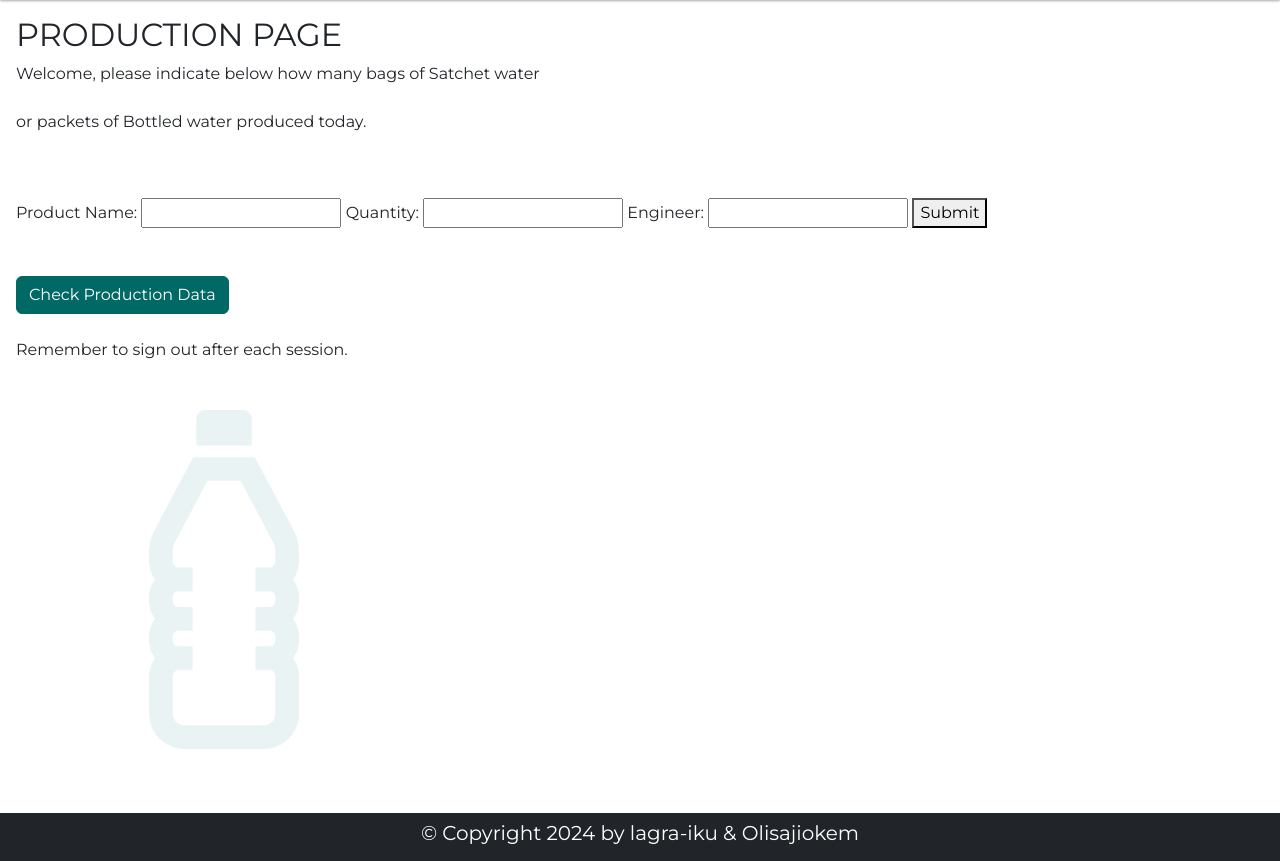
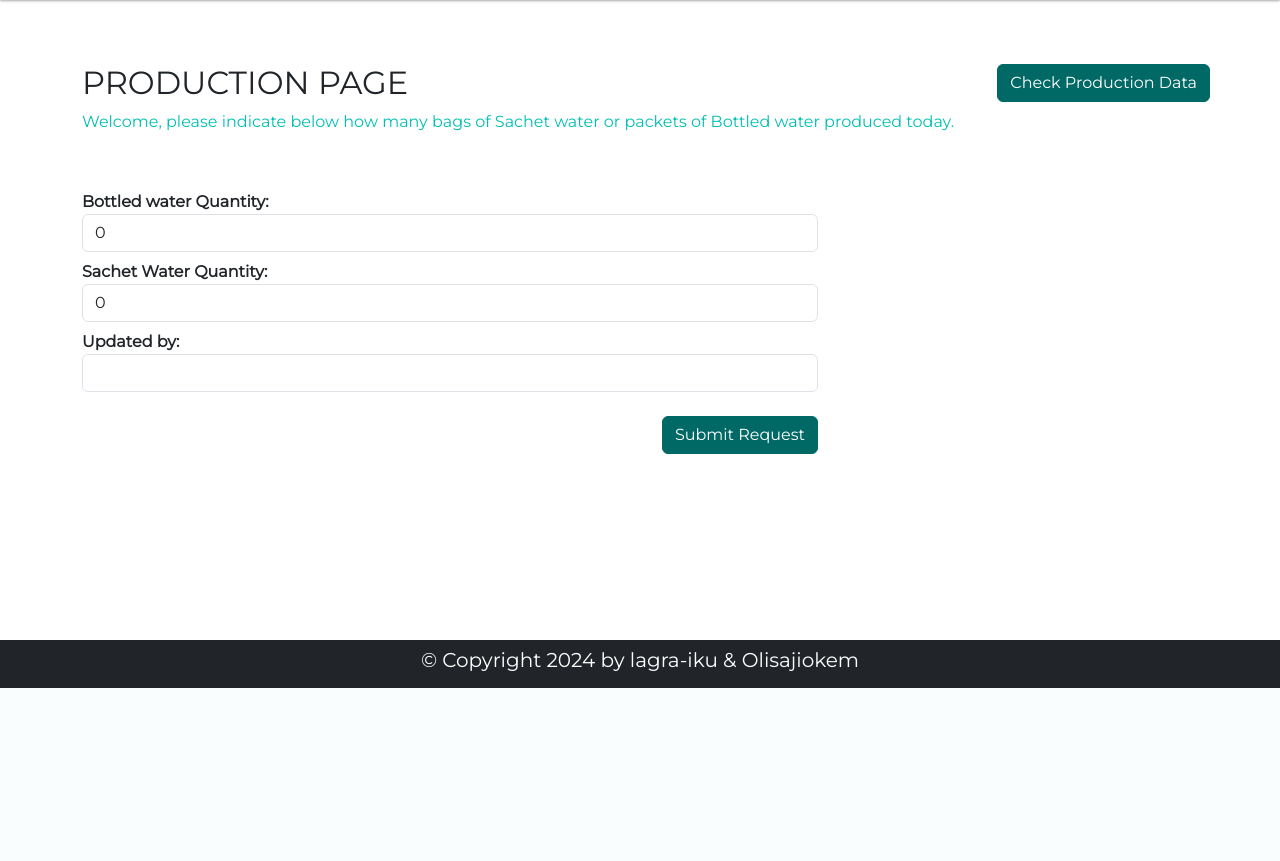
Before and after one commit to lagra-iku/aqua_manager, a Flask app: page /add_production in a window 1280 px wide. Shown: the part 172-1033 px from the top of the page. After the commit the page ends 860 px from the top, so only its background shows below. Run offline with Flask 3, Linux system fonts and the light colour scheme.

Commit message:
Updating admin templates

```diff
--- a/app.py
+++ b/app.py
@@ -23,7 +23,7 @@ cursor.execute("USE requests")
 
 # Create tables if not exists
 cursor.execute("CREATE TABLE IF NOT EXISTS requests (id  INT(11) NOT NULL AUTO_INCREMENT, name VARCHAR (255), location VARCHAR (255), phonenum VARCHAR (30), bottle_qty INT(11), sachet_qty INT(11), created_date DATETIME DEFAULT CURRENT_TIMESTAMP, modified_date DATETIME DEFAULT CURRENT_TIMESTAMP, status VARCHAR (255) DEFAULT 'New', PRIMARY KEY(id))")
-cursor.execute("CREATE TABLE IF NOT EXISTS production_records (id INT(11) NOT NULL AUTO_INCREMENT, product_name VARCHAR(255), factory_worker VARCHAR(255), quantity INT, production_date DATE, PRIMARY KEY(id))")
+cursor.execute("CREATE TABLE IF NOT EXISTS production_records (id INT(11) NOT NULL AUTO_INCREMENT, bottle_qty INT(11), sachet_qty INT(11), factory_worker VARCHAR(255), production_date DATETIME DEFAULT CURRENT_TIMESTAMP, created_date DATETIME DEFAULT CURRENT_TIMESTAMP, modified_date DATETIME DEFAULT CURRENT_TIMESTAMP, PRIMARY KEY(id))")
 
 @app.route('/', methods=['GET', 'POST'])
 def index():
@@ -91,13 +91,12 @@ def admin():
 @app.route('/add_production', methods=['GET', 'POST'])
 def add_production():
     if request.method == 'POST':
-        product_name = request.form.get('product_name')
-        production_quantity = request.form.get('production_quantity')
+        bottle_qty = request.form.get('bottle_qty')
+        sachet_qty = request.form.get('sachet_qty')
         factory_worker = request.form.get('factory_worker')
-        # Get the current date
-        production_date = datetime.now().date()
+        production_date = request.form.get('production_date')
         # Insert the new production data into the production_records table
-        cursor.execute("INSERT INTO production_records (product_name, production_quantity, factory_worker, production_date) VALUES (%s, %s, %s, %s)", (product_name, production_quantity, factory_worker, production_date))
+        cursor.execute("INSERT INTO production_records (bottle_qty, sachet_qty, factory_worker, production_date) VALUES (%s, %s, %s, %s)", (bottle_qty, sachet_qty, factory_worker, production_date))
         db.commit()
 
         # Redirect to a success page
@@ -123,14 +122,14 @@ def edit_production(id):
     cursor.execute("SELECT * FROM production_records WHERE id = %s", (id,))
     product_edit = cursor.fetchone()
     if request.method == 'POST':
-        product_name = request.form.get('product_name')
-        product_quantity = request.form.get('product_quantity')
-        factory_worker = request.form.get('factory_worker')
-        production_date = datetime.now().date()
-        cursor.execute("UPDATE production_records SET product_name = %s, product_quantity = %s, factory_worker = %s, production_date = %s WHERE id = %s", (product_name, product_quantity, factory_worker, production_date, id))
-        db.commit()
+         bottle_qty = request.form.get('bottle_qty')
+         sachet_qty = request.form.get('sachet_qty')
+         factory_worker = request.form.get('factory_worker')
+         production_date = request.form.get('production_date')
+         cursor.execute("UPDATE production_records SET bottle_qty = %s, sachet_qty = %s, factory_worker = %s, production_date = %s WHERE id = %s", (bottle_qty, sachet_qty, factory_worker, production_date, id))
+         db.commit()
        # db.close()
-        return redirect(url_for('production_content'))
+         return redirect(url_for('production_content'))
     return render_template('admin/add_production.html', product_edit=product_edit, curr_date=curr_date)
 
 
--- a/templates/admin/add_production.html
+++ b/templates/admin/add_production.html
@@ -2,28 +2,36 @@
 
 {% block content %}
 
-    <div class="main-content">
+    <div class="container main-content my-5">
+        <div class="row float-md-end">
+            <a href="{{ url_for('production_content') }}" class="btn btn-small btn-primary">Check Production Data</a>
+        </div>
         <h2>PRODUCTION PAGE</h2>
-        <p>Welcome, please indicate below how many bags of Satchet water <br><br>or packets of Bottled water produced today.</p>
-        <br><br>
-        <form action="{{ url_for('add_production') }}" method="POST">
-            <label for="product_name">Product Name:</label>
-            <input type="text" id="product_name" name="product_name" required>
-
-            <label for="quantity">Quantity:</label>
-            <input type="number" id="quantity" name="quantity" required>
-
-            <label for="factory_worker">Engineer:</label>
-            <input type="text" id="factory_worker" name="factory_worker" required>
-
-            <button type="submit">Submit</button>
-        </form>
-        <br><br>
-        <a href="{{ url_for('production_content') }}" class="btn btn-primary">Check Production Data</a>
-        <br><br>
-        <footer>Remember to sign out after each session.</footer>
-        <div class="col-sm-4 text-center my-5">
+        <p class="txt-teal">Welcome, please indicate below how many bags of Sachet water or packets of Bottled water produced today.</p>
+        <div class="row mt-5">
+            <div class="col-sm-8">
+                <form action="{{ url_for('add_production') }}" method="POST">
+                    <div class="form-group my-2">
+                        <label for="bottle_qty" class="fw-bold">Bottled water Quantity:</label>
+                        <input type="number" id="bottle_qty" name="bottle_qty" value=0  class="form-control">
+                    </div>
+                    <div class="form-group my-2">
+                        <label for="sachet_qty" class="fw-bold">Sachet Water Quantity:</label>
+                        <input type="number" id="sachet_qty" name="sachet_qty" value=0  class="form-control" required>
+                    </div>
+                    <div class="form-group my-2">
+                        <label for="factory_worker" class="fw-bold">Updated by:</label>
+                        <input type="text" id="factory_worker" name="factory_worker" class="form-control"required>
+                    </div>
+                    <div class="float-md-end my-3">
+                        <button type="submit" class="btn btn-primary">Submit Request</button>
+                    </div>
+                </form>
+            </div>
+        </div>
+        <!-- <footer>Remember to sign out after each session.</footer> -->
+        <!-- <div class="col-sm-4 text-center my-5">
             <img src="../static/images/bg_bottle.png" alt="" class="sm-image d-none d-lg-block d-xl-block d-xxl-block">
-        </div>
+        </div> -->
     </div>
 {% endblock %}
--- a/templates/admin/production_content.html
+++ b/templates/admin/production_content.html
@@ -1,13 +1,10 @@
 {% extends 'index.html' %}
 
 {% block content %}
-    <div class="header">
-        <h1>Welcome, ##Factory Worker</h1>
-    </div>
-
     <div class="main-content">
         <!-- Display Production Content Data -->
         <div class="container mb-5">
+            <h1>Welcome, ##Factory Worker</h1>
             <h1 class="mb-3">PRODUCTION HISTORY</h1>
             <div class="row">
                 <div class="col-sm-1 border border-dark bg-dark text-white"><h5>Actions</h5></div>
```
